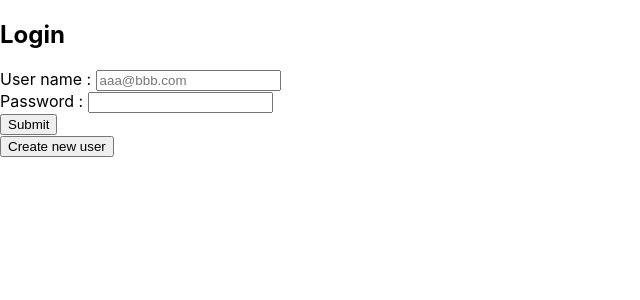
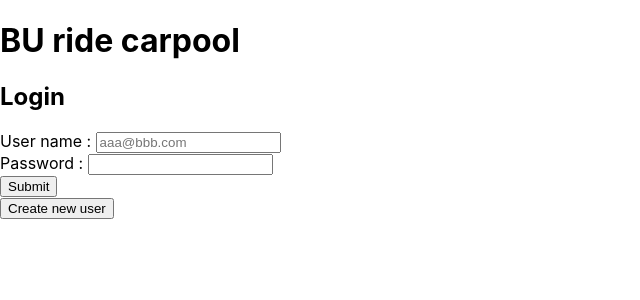
Before and after one commit to Kodewerfer/BURide_Front, a React (Create React App) app: page /login in a window 1280 px wide. Shown: the top 300 px of the page, without its empty margins (0-640 px from the left). Built offline with nearby package versions, Linux system fonts and the light colour scheme.

Commit message:
add main title, change page title

```diff
--- a/src/App.js
+++ b/src/App.js
@@ -419,6 +419,10 @@ export default class App extends React.Component {
     return (
       <div className="body-wrapper">
 
+        <div className="main-title">
+          <h1>BU ride carpool</h1>
+        </div>
+
         <PageHeader token={this.state.currentToken} username={this.state.currentUser} onSignOut={() => this.handleSignOut()} />
 
         <Router>
```
